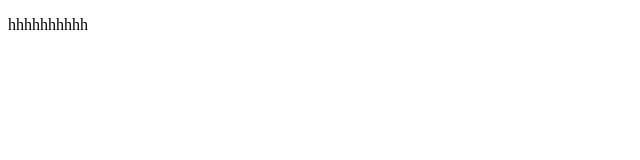
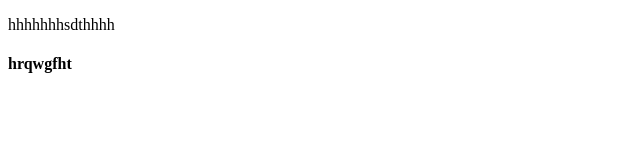
Before and after one commit to farhana988/my-first-project, a plain HTML site: page first.html in a window 1280 px wide. Shown: the whole page, without its empty margins (0-640 px from the left). Drawn offline with Linux system fonts and the light colour scheme.

Commit message:
first commit

```diff
--- a/first.html
+++ b/first.html
@@ -6,6 +6,7 @@
     <title>Document</title>
 </head>
 <body>
-    <p>hhhhhhhhhh</p>
+    <p>hhhhhhhsdthhhh</p>
+    <h4>hrqwgfht</h4>
 </body>
 </html>
```
